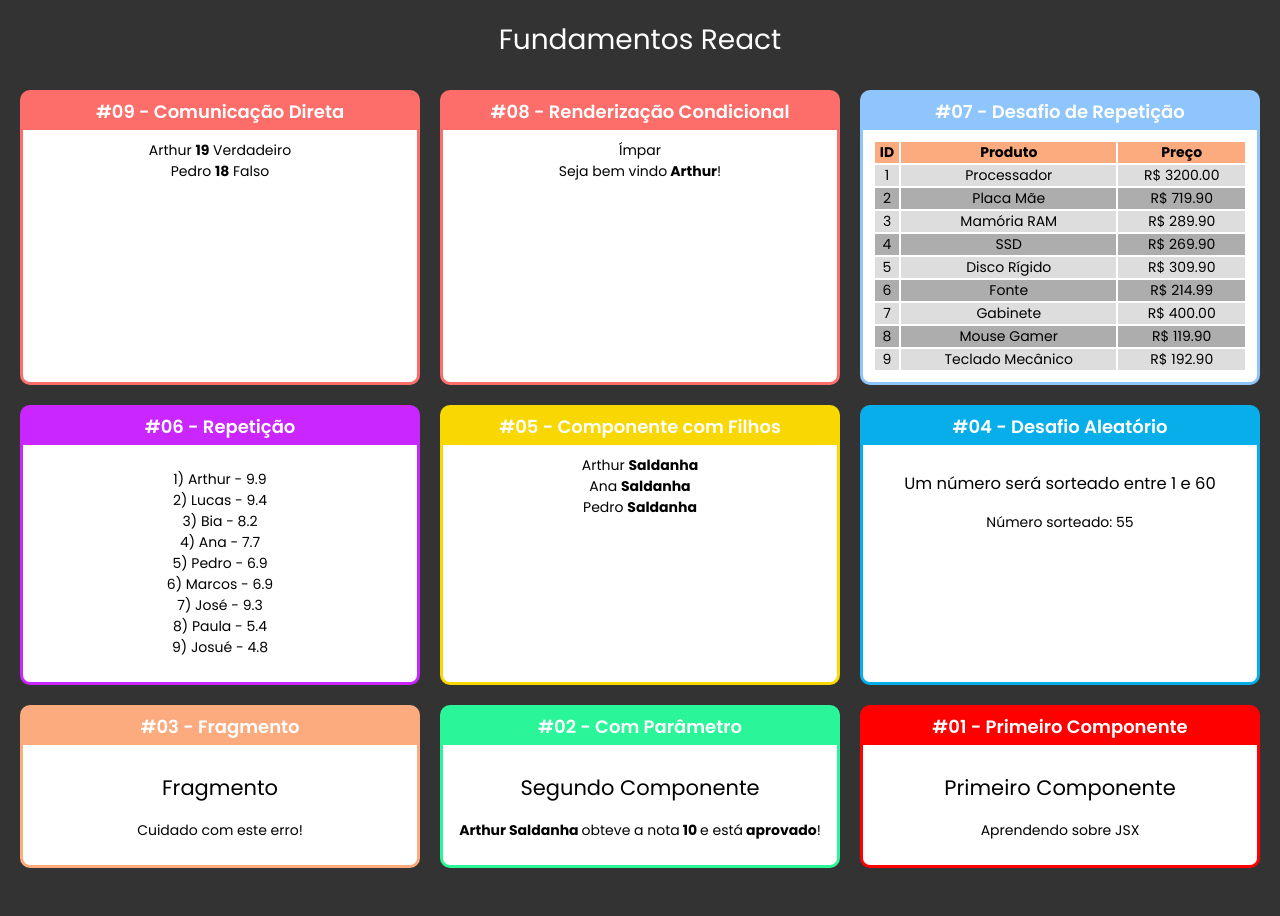
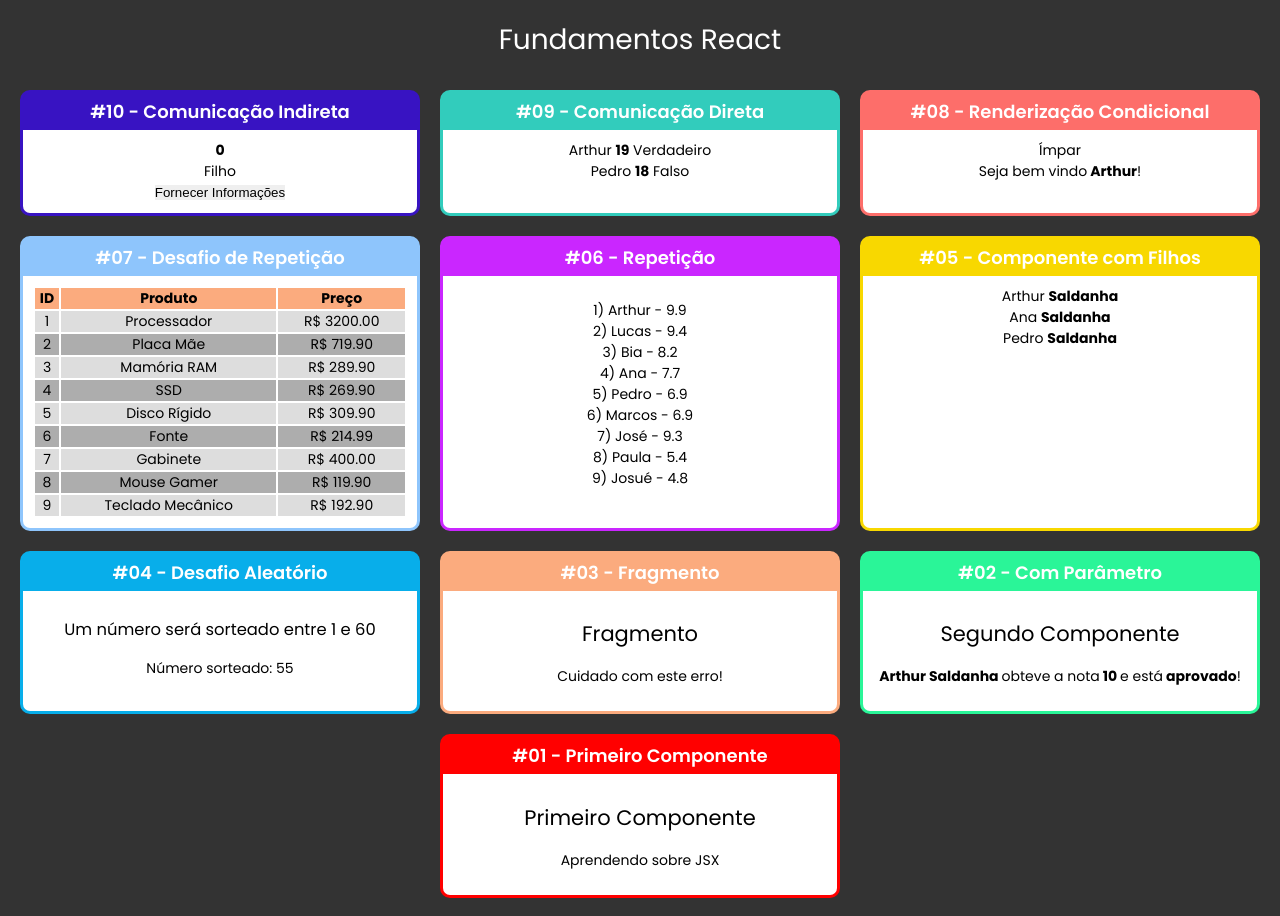
Before and after one commit to arthursaldanha/Learning-ReactJS, a React (Create React App) app: page / in a window 1280 px wide. Before the commit the page ends 886 px from the top, so only its background shows below. Built offline with nearby package versions, Linux system fonts and the light colour scheme.

Commit message:
Utilizando Comunicações Indiretas - Filho para Pai

```diff
--- a/src/App.jsx
+++ b/src/App.jsx
@@ -2,6 +2,7 @@
 import "./App.css"
 
 import Card from "./components/layout/Card.jsx";
+import IndiretaPai from "./components/comunicacao/IndiretaPai.jsx"
 import DiretaPai from "./components/comunicacao/DiretaPai.jsx"
 import UsuarioInfo from "./components/condicional/UsuarioInfo.jsx";
 import ParOuImpar from "./components/condicional/ParOuImpar.jsx";
@@ -20,7 +21,11 @@
          <h1>Fundamentos React</h1>
 
          <div className="Cards">
-            <Card titulo="#09 - Comunicação Direta" color="#FD6E6A">
+            <Card titulo="#10 - Comunicação Indireta" color="#3813C2">
+               <IndiretaPai />
+            </Card>
+
+            <Card titulo="#09 - Comunicação Direta" color="#32CCBC">
                <DiretaPai />
             </Card>
 
--- /dev/null
+++ b/src/components/comunicacao/IndiretaFilho.jsx
@@ -0,0 +1,19 @@
+import React from 'react';
+
+const comunicacaoFilho = (props) => {
+
+   return (
+      <div>
+         <div>Filho</div>
+         <button onClick={
+            function (e) {
+               return props.quandoClicar("Arthur", 19, true)
+            }
+         }>
+            Fornecer Informações
+         </button>
+      </div>
+   );
+}
+
+export default comunicacaoFilho;
--- /dev/null
+++ b/src/components/comunicacao/IndiretaPai.jsx
@@ -0,0 +1,29 @@
+import React from 'react';
+import IndiretaFilho from './IndiretaFilho.jsx';
+
+const comunicacaoPai = (props) => {
+   let nome = "";
+   let idade = 0;
+   let nerd = true;
+
+   function fornecerInformacoes(nomeParam, idadeParam, nerdParam) {
+      nome = nomeParam;
+      idade = idadeParam;
+      nerd = nerdParam;
+
+      console.log(nomeParam, idadeParam, nerdParam);
+   }
+
+   return (
+      <div>
+         <div>
+            <span>{nome} </span>
+            <span><strong>{idade}</strong></span>
+            <span> {nerd}</span>
+         </div>
+         <IndiretaFilho quandoClicar={fornecerInformacoes}/>
+      </div>
+   );
+}
+
+export default comunicacaoPai;
```
